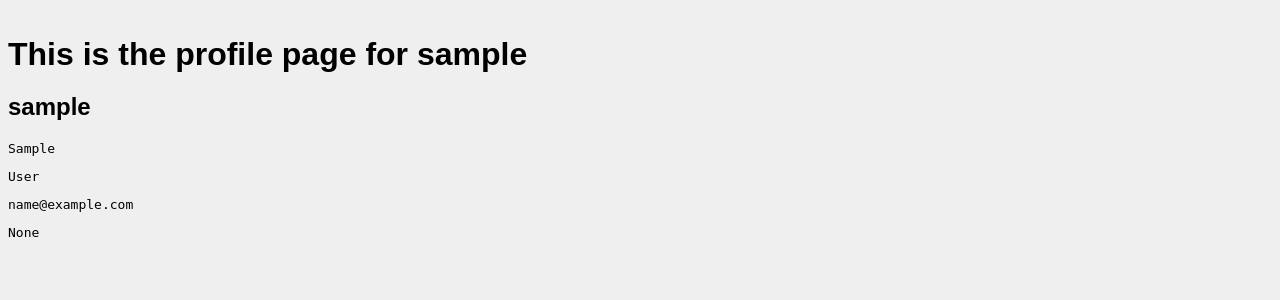
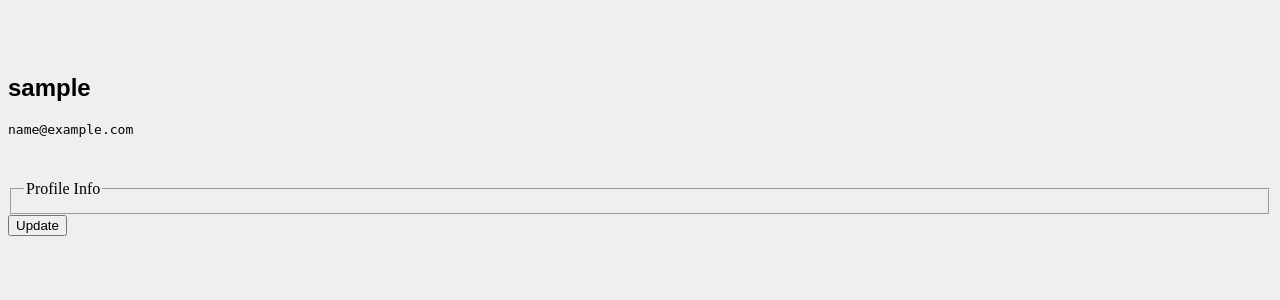
Before and after one commit to SheCodesAus/she-codes-django-news-project-Phoenix-JSW, a Django app: page /users/profile in a window 1280 px wide. Shown: the part 249-549 px from the top of the page. Run offline with Django 4.2, Linux system fonts and the light colour scheme; the visitor is signed in with stand-in values (Sample User, id 1); parts of the project's set-up code (start-up, migrations or seed data) failed here and were passed over; some libraries are stand-ins or nearby versions; some web fonts are replaced.

Commit message:
Update Profiles

```diff
--- a/she_codes_news/users/templates/users/UserProfile.html
+++ b/she_codes_news/users/templates/users/UserProfile.html
@@ -1,5 +1,6 @@
 {% extends 'base.html' %}
 {% load static %}
+{% load crispy_forms_tags %}
 
 
 {% block stylesheets %}
@@ -23,17 +24,25 @@
 <br>
 
 <!-- Profile Section -->
-<div id="Prifile-container">
-  <div class="row my-3 p-3">
-    <h1>This is the profile page for {{user.username}}</h1>
-    <h2>{{ user.username }}</h2>
-    <p>{{ user.first_name }}</p>
-    <p>{{ user.last_name}}</p>
-    <p>{{ user.email }}</p>
-    <p>{{ user.bio }}</p>
-
+  <div class="content-section">
+    <div class="media">
+      <img class="rounded-circle account-img" src="{{ user.profile.image.url }}">
+      <div class="media-body">
+        <h2 class="account-heading">{{ user.username }}</h2>
+        <p class="text-secondary">{{ user.email }}</p>
+      </div>
+    </div>
+    <!-- FORM HERE -->
+    <form method="POST" enctype="multipart/form-data">
+      {% csrf_token %}
+      <fieldset class="form-group">
+          <legend class="border-bottom mb-4">Profile Info</legend>
+          {{ u_form|crispy }} <!-- User form -->
+          {{ p_form|crispy }} <!-- Profile form -->
+      </fieldset>
+      <div class="form-group">
+          <button class="btn btn-outline-info" type="submit">Update</button>
+      </div>
+  </form>
   </div>
-</div>
-
-
 {% endblock content%}
--- a/she_codes_news/users/urls.py
+++ b/she_codes_news/users/urls.py
@@ -1,10 +1,10 @@
 from django.urls import path
-from .views import CreateAccountView, profile
+from .views import CreateAccountView, profile, UpdateAccountView
 
 app_name = 'users'
 
 urlpatterns = [
     path('create-account', CreateAccountView.as_view(), name='createAccount'),
     path('profile', profile, name='profile'),
-    # path('profile/userUpdate', CustomUserAdmin.as_view, name='userUpdate'),
+    path('profile/userUpdate', UpdateAccountView.as_view, name='userUpdate'),
 ]
--- a/she_codes_news/users/views.py
+++ b/she_codes_news/users/views.py
@@ -5,34 +5,59 @@ from .models import CustomUser
 from .forms import CustomUserCreationForm, CustomUserChangeForm, UpdateProfileForm
 from django.shortcuts import render, redirect
 from django.contrib import messages
+from django.contrib.auth.decorators import login_required
 
 class CreateAccountView(CreateView):
     form_class = CustomUserCreationForm
     success_url = reverse_lazy('login')
     template_name = 'users/createAccount.html'
 
+def createAccount(request):
+    if request.method == 'POST':
+        form = CustomUserCreationForm(request.POST)
+        if form.is_valid():
+            form.save()
+            username = form.cleaned_data.get('username')
+            messages.success(request, f'Your account has been created! You are now able to log in')
+            return redirect('login')
+    else:
+        form = CustomUserCreationForm()
+    return render(request, 'users/CreateAccount.html', {'form': form})
+
+@login_required # Require user logged in before they can access profile page
 def profile(request):
     user=request.user
     return render(request,'users/userProfile.html',{'user':user})
 
-class UserProfileView(UpdateView):
-    form_class = CustomUserChangeForm
-    success_url = reverse_lazy('profile')
-    template_name = 'users/userProfile.html'
+class AuthorView(generic.DetailView):
+    model = CustomUser
 
-# @login_required
-def UpdateProfile(request):
+class UpdateAccountView(UpdateView):
+    form_class = CustomUserCreationForm
+    success_url = reverse_lazy('updateprofile')
+    template_name = 'users/userUpdate.html'
+
+@login_required   #Required to update user profile
+def updateProfile(request):
     if request.method == 'POST':
-        p_form = UpdateProfileForm(request.POST,request.FILES,instance=request.user.profile)
-        u_form = CustomUserChangeForm(request.POST,instance=request.user)
-        if p_form.is_valid() and u_form.is_valid():
+
+        p_form = UpdateProfileForm(request.POST,
+                                   request.FILES,
+                                   instance=request.user.profile)
+        u_form = CustomUserChangeForm(request.POST, instance=request.user)
+        if u_form.is_valid() and p_form.is_valid():
+            p_form.save()
             u_form.save()
-            p_form.save()
-            messages.success(request,'Your Profile has been updated!')
-            return redirect('profile')
+            messages.success(request, f'Your account has been updated!')
+            return redirect('profile') # Redirect back to profile page
+
     else:
-        p_form = UpdateProfileForm(instance=request.user)
-        u_form = CustomUserChangeForm(instance=request.user.profile)
+        p_form = UpdateProfileForm(instance=request.user.profile)
+        u_form = CustomUserChangeForm(instance=request.user)
 
-    context={'p_form': p_form, 'u_form': u_form}
-    return render(request, 'users/userProfile.html',context )
+    context = {
+        'u_form': u_form,
+        'p_form': p_form
+    }
+
+    return render(request, 'users/userUpdate.html', context)
```
Also changed, not shown: she_codes_news/users/forms.py (+4 -3 lines), she_codes_news/users/templates/users/userUpdate.html (+26 -17 lines).
